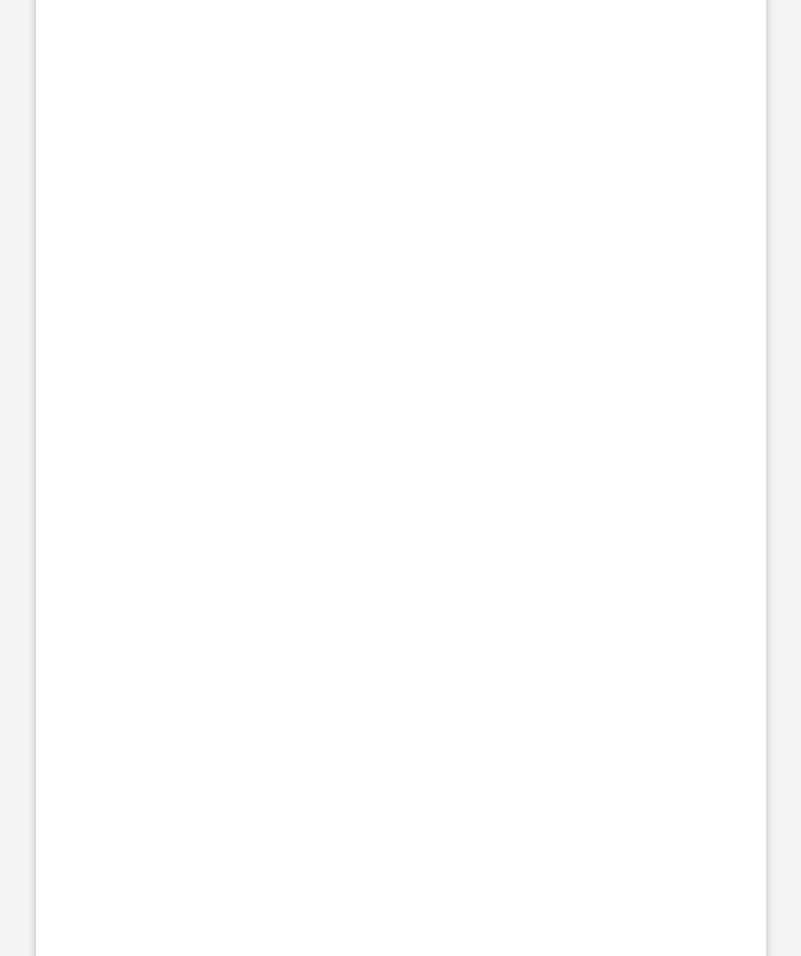
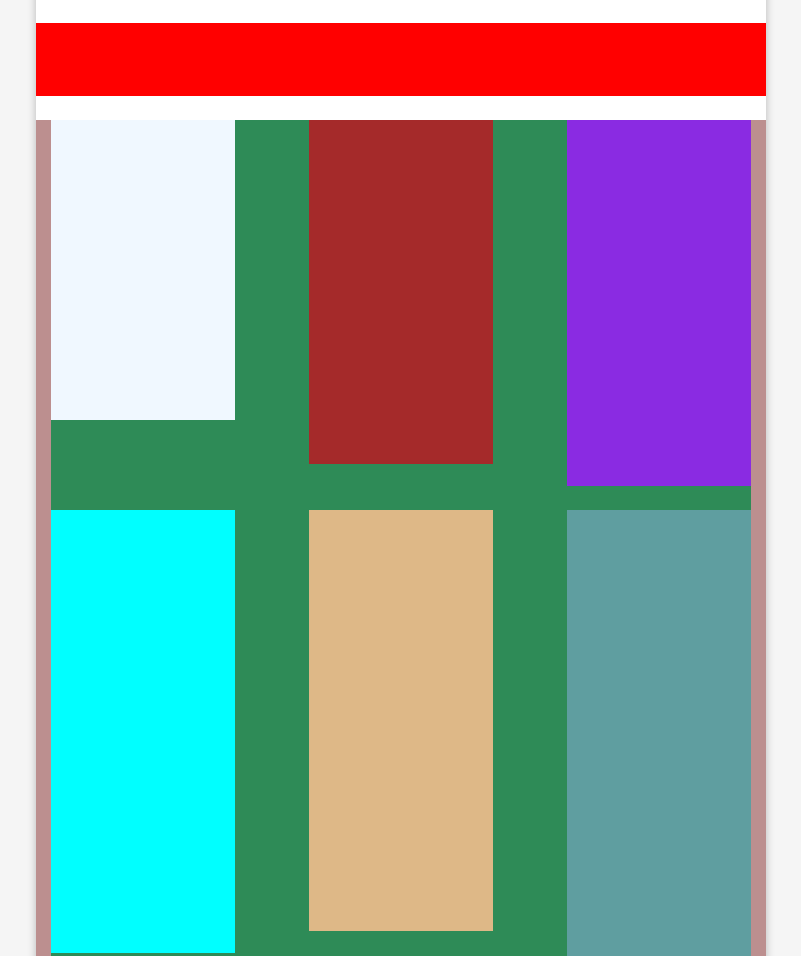
Before and after one commit to MRico98/curriculum-vitae, a plain HTML site: page index.html in a window 1280 px wide. Shown: the part 1060-2016 px from the top of the page, without its empty margins (444-1245 px from the left). Drawn offline with nearby package versions, Linux system fonts and the light colour scheme.

Commit message:
Modelo de caja de css y html

```diff
--- a/index.html
+++ b/index.html
@@ -3,6 +3,7 @@
     <head>
         <title>Cv online</title>
         <link href="styles/indexstyles.css" rel="stylesheet">
+        <link href="styles/aboutmestyles.css" rel="stylesheet">
         <link href="https://fonts.googleapis.com/css2?family=Lora:wght@400;500;600;700&display=swap" rel="stylesheet">
         <link href="https://fonts.googleapis.com/css2?family=Open+Sans:wght@300;400;600;700;800&display=swap" rel="stylesheet">
         <script src="https://code.jquery.com/jquery-3.5.1.min.js" integrity="sha256-9/aliU8dGd2tb6OSsuzixeV4y/faTqgFtohetphbbj0=" crossorigin="anonymous"></script>
@@ -157,7 +158,44 @@
                 </div>
             </div>
             <div id="changesection">
-                <p id="auxiliar">SOBRE MÍ</p>
+                <!--<p id="auxiliar">SOBRE MÍ</p>-->
+                <div class="titulossection">
+
+                </div>
+                <div style="height: 229px;">
+
+                </div>
+                <div class="titulossection">
+
+                </div>
+                <div style="height: 340px;">
+
+                </div>
+                <div class="titulossection">
+
+                </div>
+                <div style="height: auto;">
+                    <div id="seccionservicios">
+                        <div class="service" style="height:300px;background-color: aliceblue;">
+
+                        </div>
+                        <div class="service" style="height:344px;background-color: brown;">
+
+                        </div>
+                        <div class="service" style="height:366px;background-color: blueviolet;">
+
+                        </div>
+                        <div class="service" style="height:443px;background-color: aqua;">
+
+                        </div>
+                        <div class="service" style="height:421px;background-color: burlywood;">
+
+                        </div>
+                        <div class="service" style="height:597px;background-color: cadetblue;">
+
+                        </div>
+                    </div>
+                </div>
             </div>
         </section>
         <footer class="opensans regular">
--- a/js/indexbehavior.js
+++ b/js/indexbehavior.js
@@ -3,7 +3,7 @@ var burguergrades = 0;
 var paginas = ["<p>Sobre Mi</p>","<p>Curriculum</p>","<p>otros</p>","<p>Contactame</p>"];
 
 $(document).ready(function(){
-    setDisplayElement(document.getElementById("auxiliar"),"block");
+    //setDisplayElement(document.getElementById("auxiliar"),"block");
     setActionNavigatorButton($(".tool"));
     setActionNavigatorButton($(".hamburguertool"));
     document.getElementById("hamburguer").onclick = function(){
--- /dev/null
+++ b/styles/aboutmestyles.css
@@ -0,0 +1,51 @@
+.titulossection{
+    height: 73px;
+    background-color: red;
+}
+
+#changesection .titulossection:first-child{
+    border-radius: 16px 16px 0px 0px;
+}
+
+.titulossection + div{
+    margin: 24px 0px 40px 0px;
+    background-color: rosybrown;
+    display: flex;
+    justify-content: center;
+}
+
+#seccionservicios{
+    width: 100%;
+    height: auto;
+    background-color: seagreen;
+    max-width: 700px;
+    justify-content: space-between;
+    display: flex;
+    flex-wrap: wrap;
+}
+
+.service{
+    width: 184px;
+    background-color: black;
+    display: block;
+    height: 30px;
+    margin-bottom: 24px;
+}
+
+@media only screen and (max-width: 1110px) and (min-width:644px){
+    #seccionservicios{
+        max-width: 596px;
+    }
+}
+
+@media only screen and (max-width: 643px){
+    .service{
+        width: 175px;
+        margin: 24px 0 24px 0;
+    }
+
+    #seccionservicios{
+        height: auto;
+        max-width: 175px;
+    }
+}
--- a/styles/indexstyles.css
+++ b/styles/indexstyles.css
@@ -92,7 +92,6 @@ section{
 
 #changesection{
     width: 876px;
-    height: 2065px;
     border-radius: 16px;
     background: #FFFFFF;
     box-shadow: 0px 4px 8px rgba(0, 0, 0, 0.25);
```
